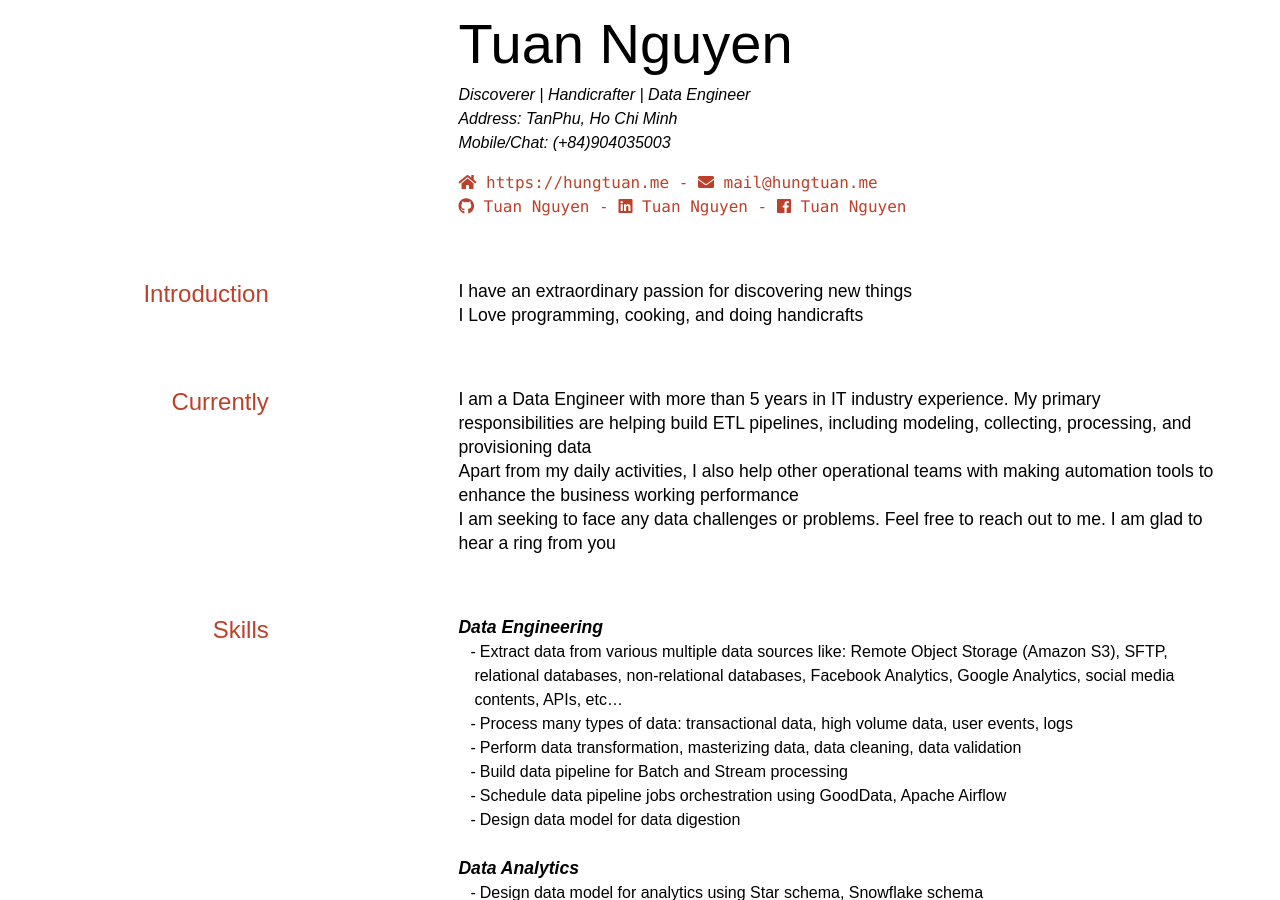
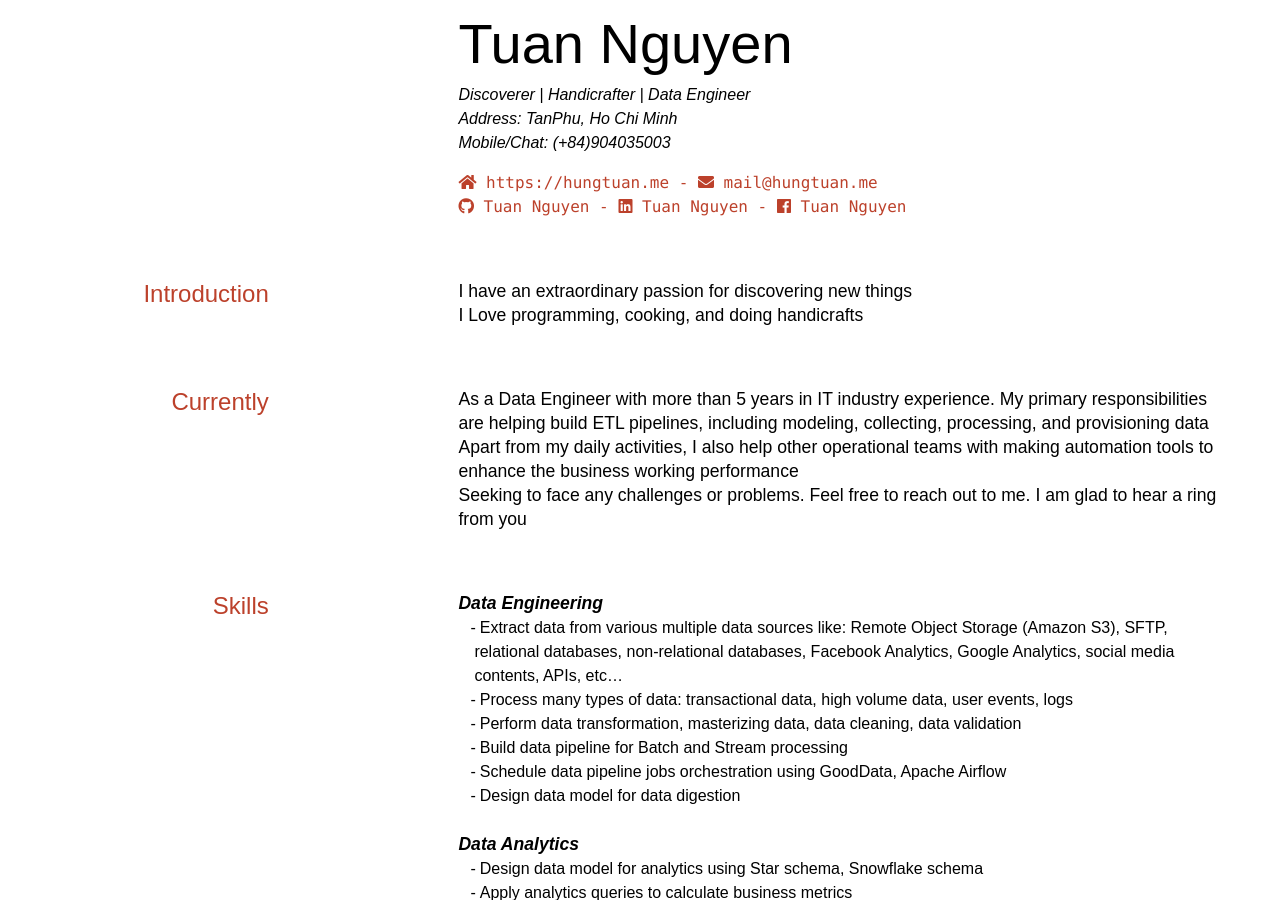
Before and after one commit to tuannnh/cv, a Jekyll site: the page built from index.md, in a window 1280 px wide and 900 px high. Built offline with Jekyll 4.4.1, drawn with Linux system fonts in a browser that asks for light colours; nearby versions of some CDN libraries; some web fonts are replaced; a style sheet for code colours, icons or effects is not loaded.

Commit message:
Update index.md

```diff
--- a/index.md
+++ b/index.md
@@ -37,9 +37,9 @@ Easy-going and people supporting enthusiast -->
 
 ## Currently
 
-I am a Data Engineer with more than 5 years in IT industry experience. My primary responsibilities are helping build ETL pipelines, including modeling, collecting, processing, and provisioning data
+As a Data Engineer with more than 5 years in IT industry experience. My primary responsibilities are helping build ETL pipelines, including modeling, collecting, processing, and provisioning data
 Apart from my daily activities, I also help other operational teams with making automation tools to enhance the business working performance
-I am seeking to face any data challenges or problems. Feel free to reach out to me. I am glad to hear a ring from you
+Seeking to face any challenges or problems. Feel free to reach out to me. I am glad to hear a ring from you
 
 ## Skills
 
```
